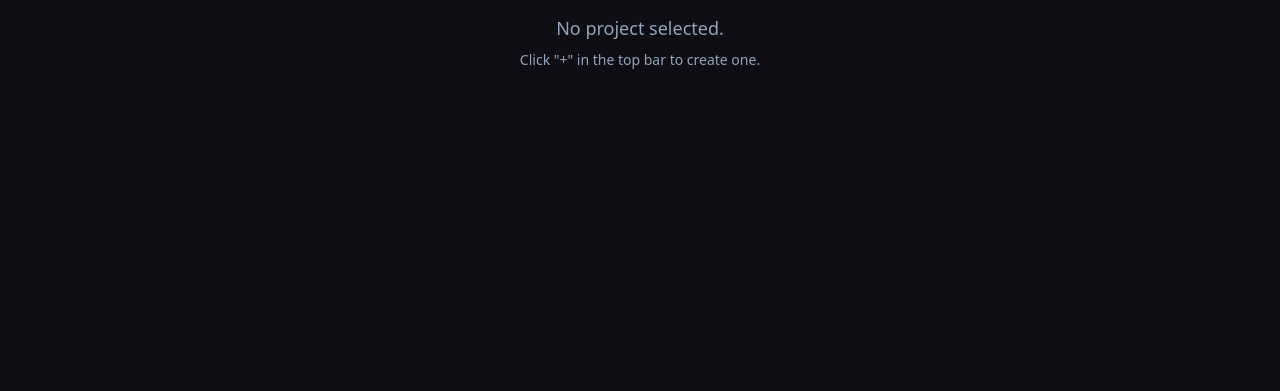
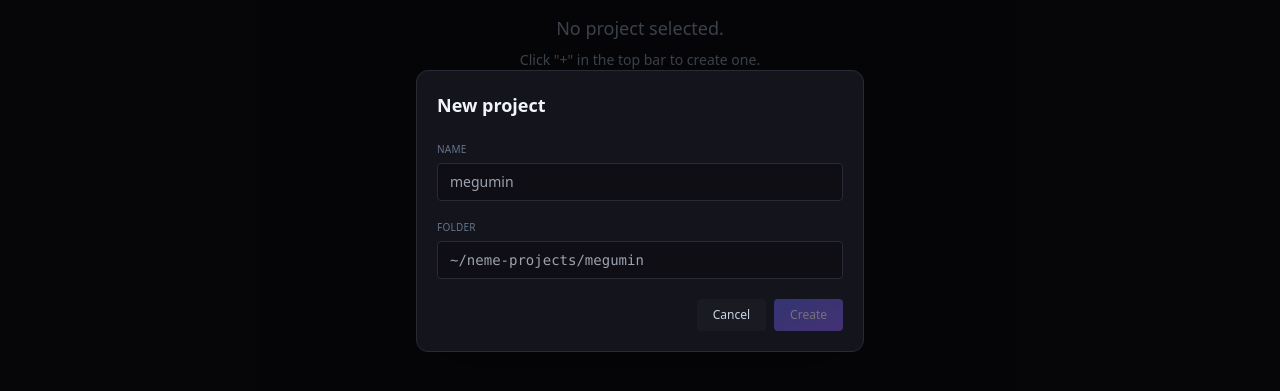
Before and after one commit to HappyStash/neme-anima, a Svelte app in the folder frontend/: page / in a window 1280 px wide. Both pictures are taken after a click on the button "New project". Shown: the part 189-580 px from the top of the page. Built offline with nearby package versions, Linux system fonts and the light colour scheme; no server answers.

Commit message:
frontend: create-project modal

```diff
--- a/frontend/src/App.svelte
+++ b/frontend/src/App.svelte
@@ -8,11 +8,13 @@
   import TopStrip from "$lib/components/TopStrip.svelte";
   import FramesTab from "$lib/components/FramesTab.svelte";
   import RegexModal from "$lib/components/RegexModal.svelte";
+  import CreateProjectModal from "$lib/components/CreateProjectModal.svelte";
   import SourcesTab from "$lib/components/SourcesTab.svelte";
   import SettingsTab from "$lib/components/SettingsTab.svelte";
 
   let conn: Connection | null = null;
   let regexOpen = $state(false);
+  let createOpen = $state(false);
 
   onMount(async () => {
     await projectsStore.refresh();
@@ -48,7 +50,7 @@
 </script>
 
 <div class="min-h-screen bg-ink-950 text-slate-100">
-  <TopStrip onopenRegex={() => (regexOpen = true)} />
+  <TopStrip onopenRegex={() => (regexOpen = true)} onopenCreate={() => (createOpen = true)} />
   <main class="px-4 pb-12">
     {#if projectsStore.active}
       {#if viewStore.tab === "sources"}
@@ -69,4 +71,7 @@
   {#if regexOpen}
     <RegexModal onclose={() => (regexOpen = false)} />
   {/if}
+  {#if createOpen}
+    <CreateProjectModal onclose={() => (createOpen = false)} />
+  {/if}
 </div>
--- /dev/null
+++ b/frontend/src/lib/components/CreateProjectModal.svelte
@@ -0,0 +1,81 @@
+<script lang="ts">
+  import { projectsStore } from "$lib/stores/projects.svelte";
+
+  type Props = { onclose: () => void };
+  const { onclose }: Props = $props();
+
+  let name = $state("");
+  let folder = $state("");
+  let creating = $state(false);
+  let error = $state<string | null>(null);
+  let folderTouched = $state(false);
+
+  $effect(() => {
+    // Default the folder to ~/neme-projects/<slug> until the user types one.
+    if (name && !folderTouched) {
+      const slug = name.toLowerCase().replace(/\s+/g, "-").replace(/[^a-z0-9-]/g, "");
+      folder = `~/neme-projects/${slug}`;
+    }
+  });
+
+  async function create() {
+    if (!name || !folder) return;
+    creating = true;
+    error = null;
+    try {
+      await projectsStore.create(name, folder);
+      onclose();
+    } catch (e) {
+      error = String(e);
+    } finally {
+      creating = false;
+    }
+  }
+</script>
+
+<div
+  class="fixed inset-0 bg-black/60 z-40 flex items-center justify-center"
+  role="dialog"
+  tabindex="-1"
+  onclick={onclose}
+  onkeydown={(e) => { if (e.key === 'Escape') onclose(); }}
+>
+  <div
+    class="bg-ink-900 border border-ink-700 rounded-xl p-5 max-w-md w-full mx-4 shadow-2xl"
+    role="document"
+    onclick={(e) => e.stopPropagation()}
+    onkeydown={(e) => e.stopPropagation()}
+  >
+    <h2 class="text-lg font-semibold mb-4">New project</h2>
+    <div class="space-y-3">
+      <label class="block">
+        <span class="text-[10px] uppercase text-slate-500 tracking-wide">Name</span>
+        <input
+          bind:value={name}
+          autofocus
+          class="w-full mt-1 px-3 py-2 bg-ink-950 border border-ink-700 rounded text-sm focus:outline-none focus:border-accent-500"
+          placeholder="megumin"
+        />
+      </label>
+      <label class="block">
+        <span class="text-[10px] uppercase text-slate-500 tracking-wide">Folder</span>
+        <input
+          bind:value={folder}
+          oninput={() => (folderTouched = true)}
+          class="w-full mt-1 px-3 py-2 bg-ink-950 border border-ink-700 rounded text-sm font-mono focus:outline-none focus:border-accent-500"
+          placeholder="~/neme-projects/megumin"
+        />
+      </label>
+    </div>
+    {#if error}<p class="text-red-400 text-xs mt-3">{error}</p>{/if}
+    <div class="flex justify-end gap-2 mt-5">
+      <button type="button" onclick={onclose} class="px-4 py-2 text-xs rounded bg-ink-800 hover:bg-ink-700 text-slate-300">Cancel</button>
+      <button
+        type="button"
+        onclick={create}
+        disabled={!name || !folder || creating}
+        class="px-4 py-2 text-xs rounded gradient-accent text-white disabled:opacity-40 disabled:cursor-not-allowed"
+      >{creating ? "Creating…" : "Create"}</button>
+    </div>
+  </div>
+</div>
--- a/frontend/src/lib/components/ProjectPills.svelte
+++ b/frontend/src/lib/components/ProjectPills.svelte
@@ -1,5 +1,8 @@
 <script lang="ts">
   import { projectsStore } from "$lib/stores/projects.svelte";
+
+  type Props = { onopenCreate: () => void };
+  const { onopenCreate }: Props = $props();
 
   function isActive(slug: string): boolean {
     return projectsStore.active?.slug === slug;
@@ -8,9 +11,6 @@
   async function selectProject(slug: string) {
     await projectsStore.load(slug);
   }
-
-  // CreateProjectModal opens via this flag — Task 13 wires the modal itself.
-  let showCreate = $state(false);
 </script>
 
 <div class="flex items-center gap-1">
@@ -28,7 +28,7 @@
   {/each}
   <button
     class="w-6 py-1 text-xs rounded-full border border-dashed border-ink-600 text-slate-500 hover:border-accent-500 hover:text-accent-400"
-    onclick={() => (showCreate = true)}
+    onclick={onopenCreate}
     title="New project"
   >
     +
--- a/frontend/src/lib/components/TopStrip.svelte
+++ b/frontend/src/lib/components/TopStrip.svelte
@@ -5,14 +5,14 @@
   import DensitySlider from "./DensitySlider.svelte";
   import ActionBar from "./ActionBar.svelte";
 
-  type Props = { onopenRegex: () => void };
-  const { onopenRegex }: Props = $props();
+  type Props = { onopenRegex: () => void; onopenCreate: () => void };
+  const { onopenRegex, onopenCreate }: Props = $props();
 </script>
 
 <header class="sticky top-0 z-30 px-4 py-3 bg-ink-950/95 backdrop-blur-sm border-b border-ink-700">
   <div class="flex items-center gap-3 bg-ink-950 border border-ink-700 rounded-xl px-4 py-2.5 shadow-md">
     <div class="w-5 h-5 rounded-full gradient-accent shadow-[0_0_12px_rgba(129,140,248,0.4)] flex-shrink-0"></div>
-    <ProjectPills />
+    <ProjectPills {onopenCreate} />
     <ActionBar {onopenRegex} />
     <div class="flex-1"></div>
     <ViewTabs />
```
